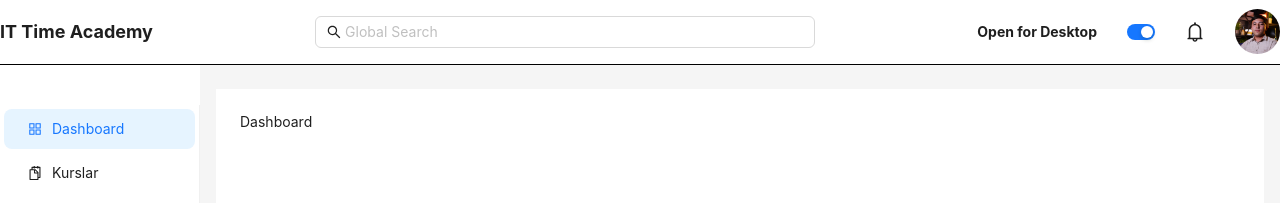
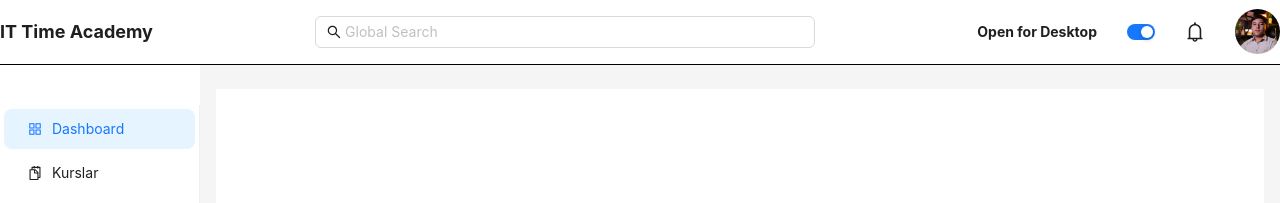
Before and after one commit to nodirbek6903/CRM, a React (Vite) app: page / in a window 1280 px wide. Shown: the top 203 px of the page. Built offline with nearby package versions, Linux system fonts and the light colour scheme.

Commit message:
chart js add

```diff
--- a/package.json
+++ b/package.json
@@ -12,7 +12,9 @@
   "dependencies": {
     "@ant-design/icons": "^5.3.7",
     "antd": "^5.17.4",
+    "chart.js": "^4.4.3",
     "react": "^18.2.0",
+    "react-chartjs-2": "^5.2.0",
     "react-dom": "^18.2.0",
     "react-router-dom": "^6.23.1"
   },
--- a/src/pages/Attendance.jsx
+++ b/src/pages/Attendance.jsx
@@ -3,5 +3,3 @@ export default function Attendance() {
     <div>Attendance</div>
   )
 }
-
-console.log("Hello Frontend")
--- a/src/pages/Dashboard.jsx
+++ b/src/pages/Dashboard.jsx
@@ -1,5 +1,7 @@
+
 export default function Dashboard() {
   return (
-    <div>Dashboard</div>
+    <div className="dashboard-container">
+    </div>
   )
 }
```
Also changed, not shown: src/pages/charts/Bar.jsx (added, +9 -0 lines), 1 other file (tests, documents, lock files or other folders).
